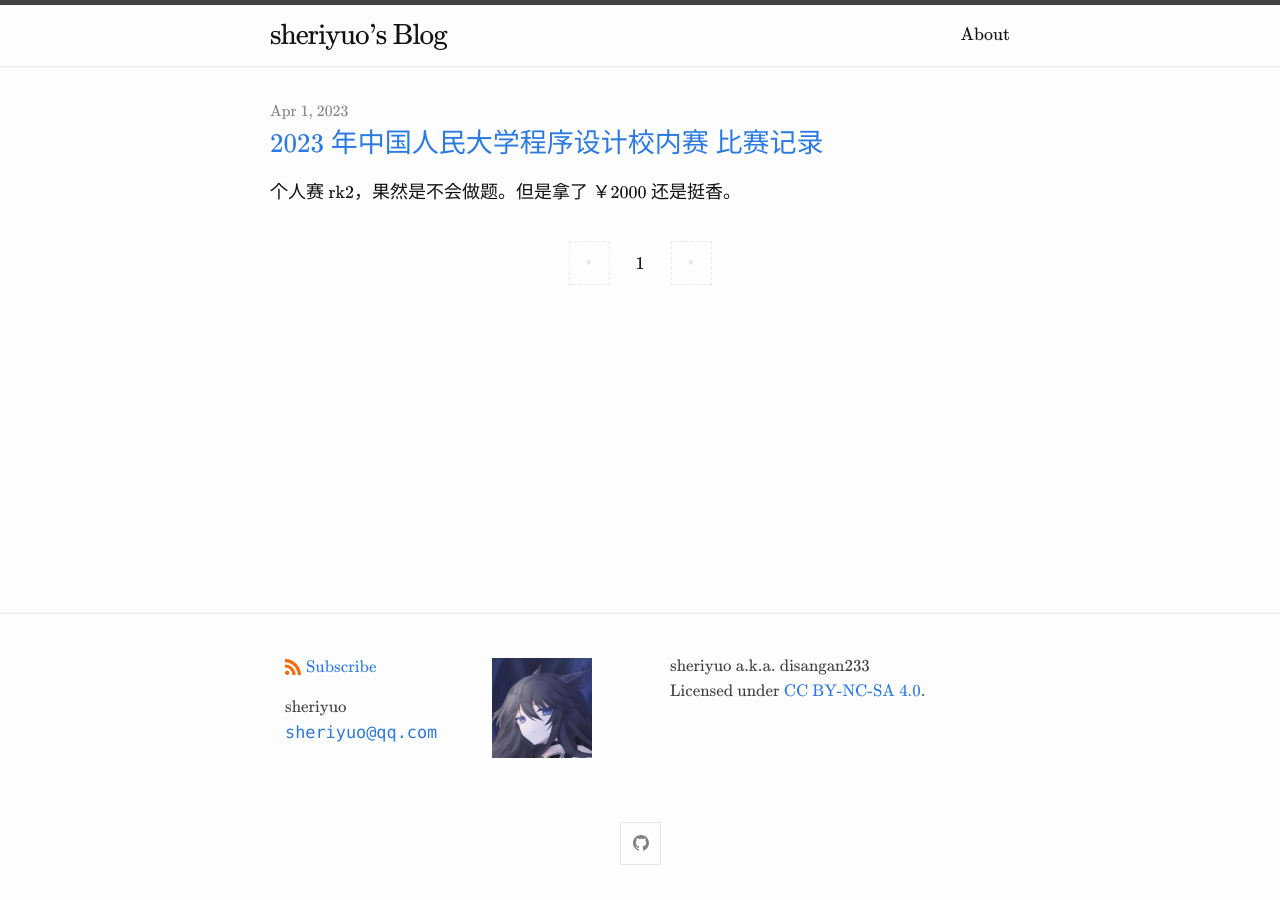
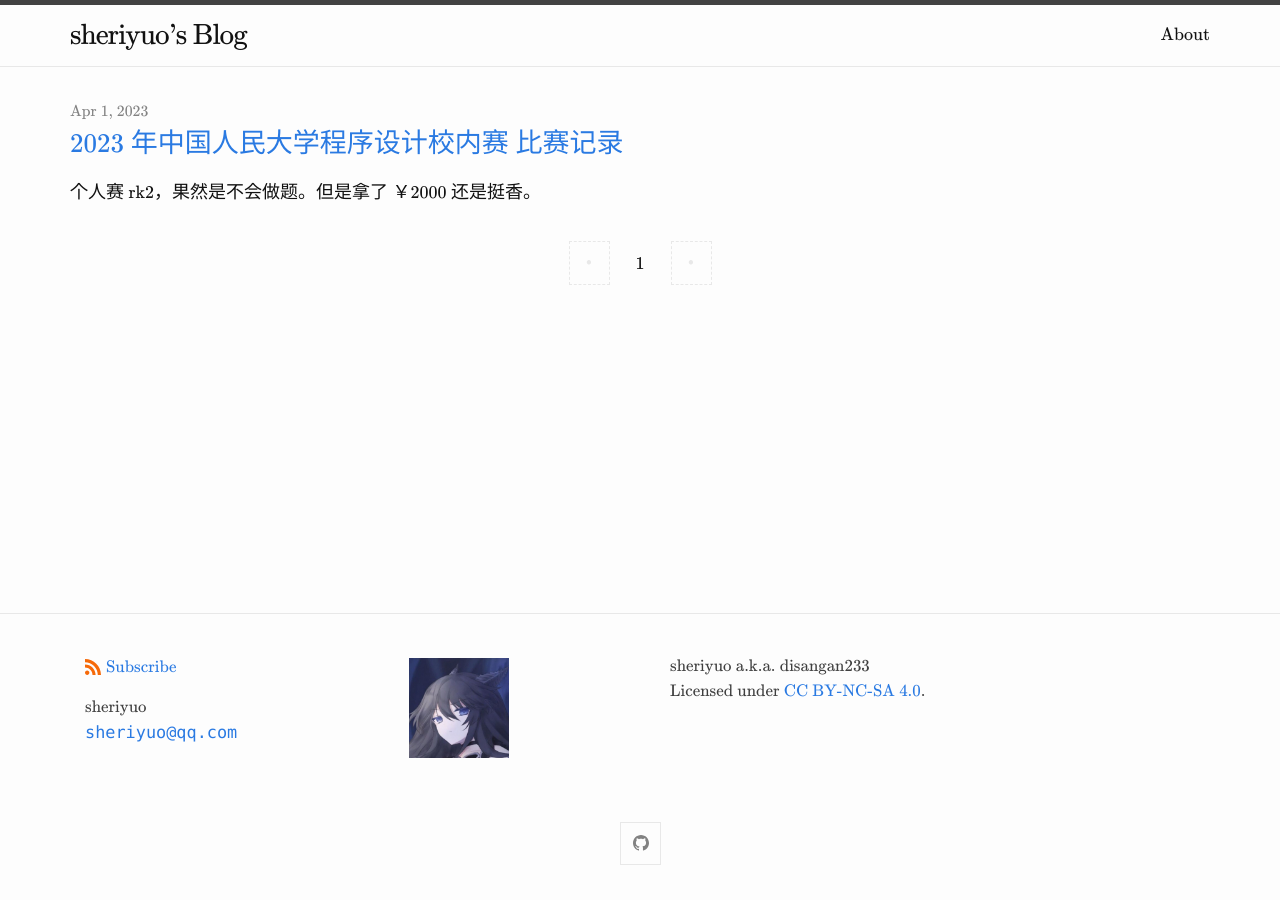
Before and after one commit to sheriyuo/sheriyuo.github.io, a Jekyll site: the page built from index.html, in a window 1280 px wide. Built offline with Jekyll 4.4.1, drawn with Linux system fonts in a browser that asks for light colours; nearby versions of some CDN libraries; some web fonts are replaced; the list of posts is cut into pages by our own code.

Commit message:
Change scss

```diff
--- a/_sass/minima/custom-styles.scss
+++ b/_sass/minima/custom-styles.scss
@@ -5,5 +5,5 @@
 }
 
 .u-email {
-  font-family: Consolas !important;
+  font-family: "Consolas" !important;
 }
--- a/_sass/minima/initialize.scss
+++ b/_sass/minima/initialize.scss
@@ -5,7 +5,7 @@
 // $base-font-family: -apple-system, BlinkMacSystemFont, "Segoe UI", "Segoe UI Symbol", "Segoe UI Emoji", "Apple Color Emoji", Roboto, Helvetica, Arial, sans-serif !default;
 // $code-font-family: "Menlo", "Inconsolata", "Consolas", "Roboto Mono", "Ubuntu Mono", "Liberation Mono", "Courier New", monospace;
 $base-font-family: "Katex_Main", "Noto Serif SC", serif !default;
-$code-font-family: "Katex_Typewriter", "Noto Serif SC", monospace;
+$code-font-family: "Consolas", monospace;
 $base-font-size:   18px !default;
 $base-font-weight: 400 !default;
 $small-font-size:  $base-font-size * 0.875 !default;
@@ -16,10 +16,10 @@ $spacing-unit:     30px !default;
 $table-text-align: left !default;
 
 // Width of the content area
-$content-width:    800px !default;
+$content-width:    1200px !default;
 
-$on-palm:          600px !default;
-$on-laptop:        800px !default;
+$on-palm:          900px !default;
+$on-laptop:        1200px !default;
 
 $on-medium:        $on-palm !default;
 $on-large:         $on-laptop !default;
```
